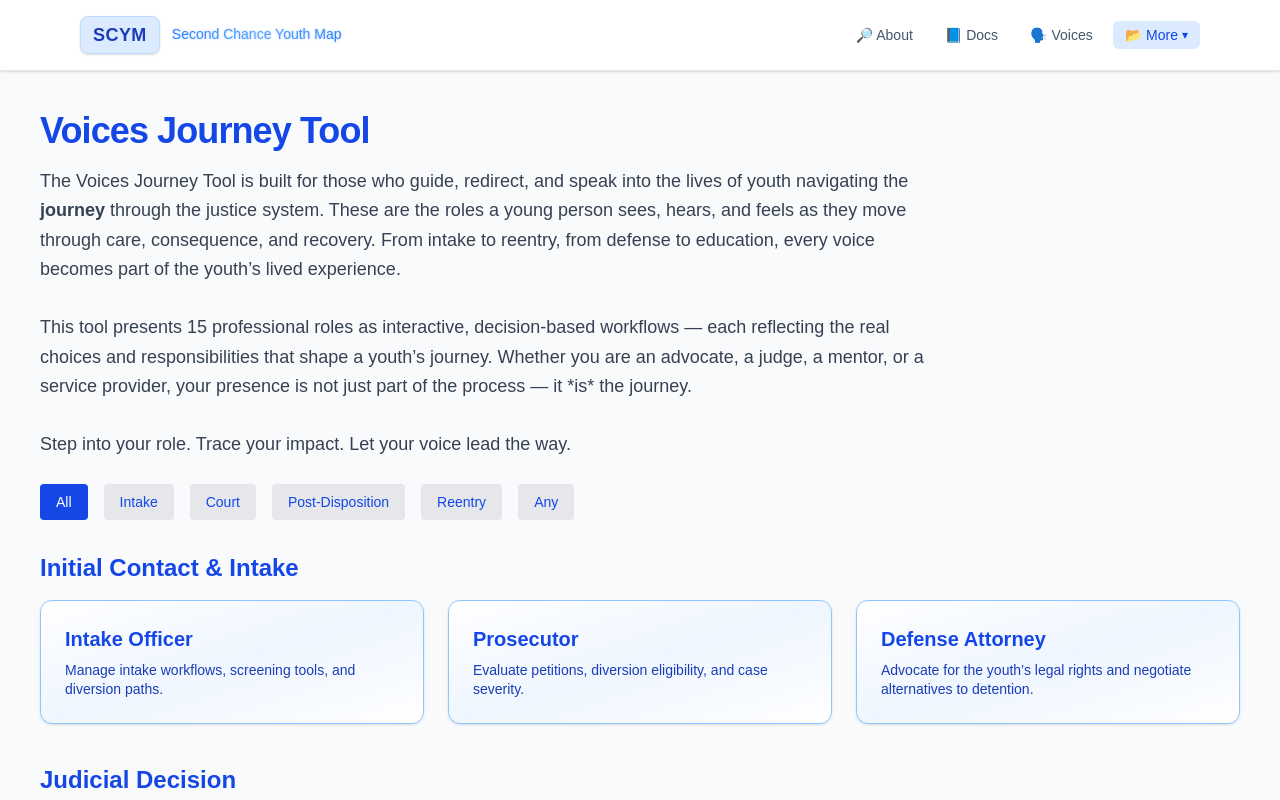
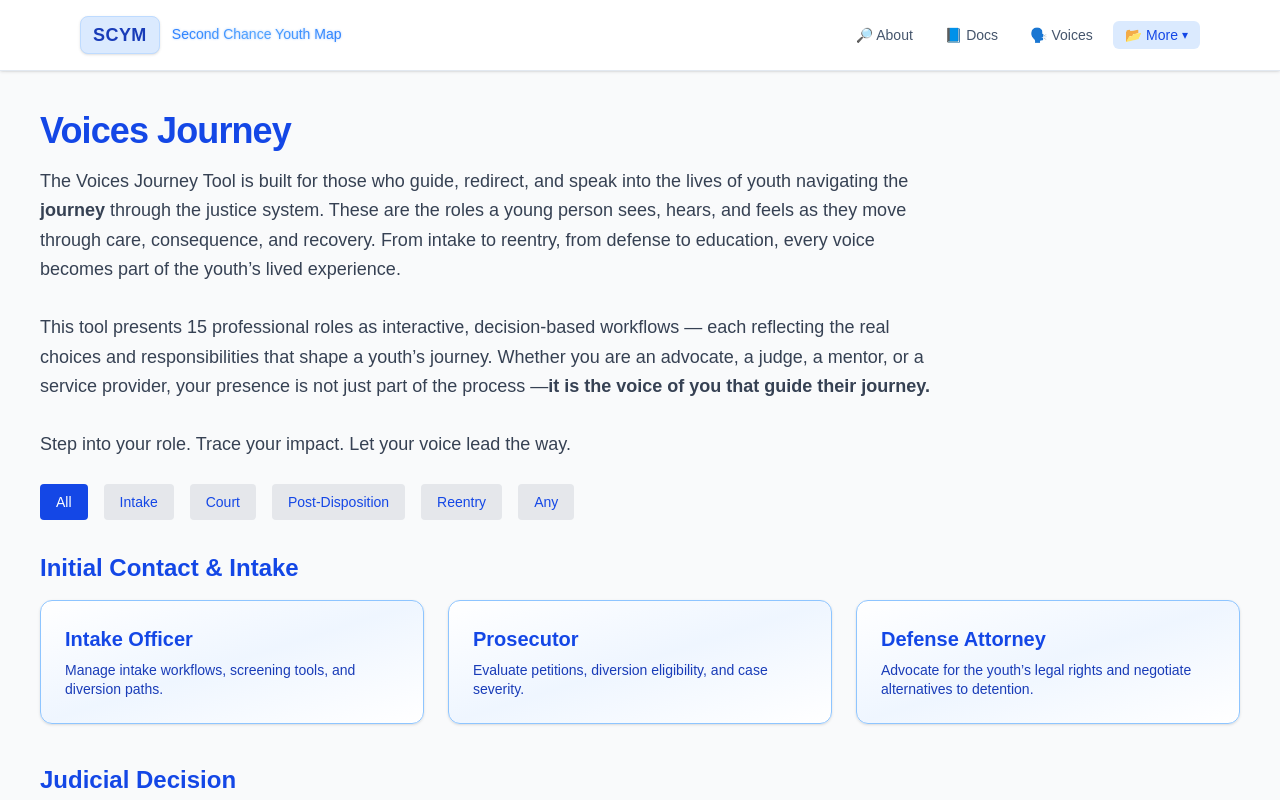
Before and after one commit to dariansweb/SecondChanceYouthMap, a Next.js app: page /voices-tool in a window 1280 px wide. Shown: the top 800 px of the page. Built offline with nearby package versions, Linux system fonts and the light colour scheme.

Commit message:
renaming and wording of voices tool

```diff
--- a/src/app/voices-tool/page.tsx
+++ b/src/app/voices-tool/page.tsx
@@ -56,7 +56,7 @@ export default function VoicesToolHome() {
   return (
     <div className="p-10">
       <h1 className="text-4xl font-extrabold text-blue-700 mb-4 tracking-tight">
-        Voices Journey Tool
+        Voices Journey
       </h1>
       <p className="text-gray-700 text-lg leading-relaxed mb-6 max-w-4xl">
         The Voices Journey Tool is built for those who guide, redirect, and
@@ -71,7 +71,7 @@ export default function VoicesToolHome() {
         workflows — each reflecting the real choices and responsibilities that
         shape a youth’s journey. Whether you are an advocate, a judge, a mentor,
         or a service provider, your presence is not just part of the process —
-        it *is* the journey.
+        <strong>it is the voice of you that guide their journey.</strong>
         <br />
         <br />
         Step into your role. Trace your impact. Let your voice lead the way.
```
